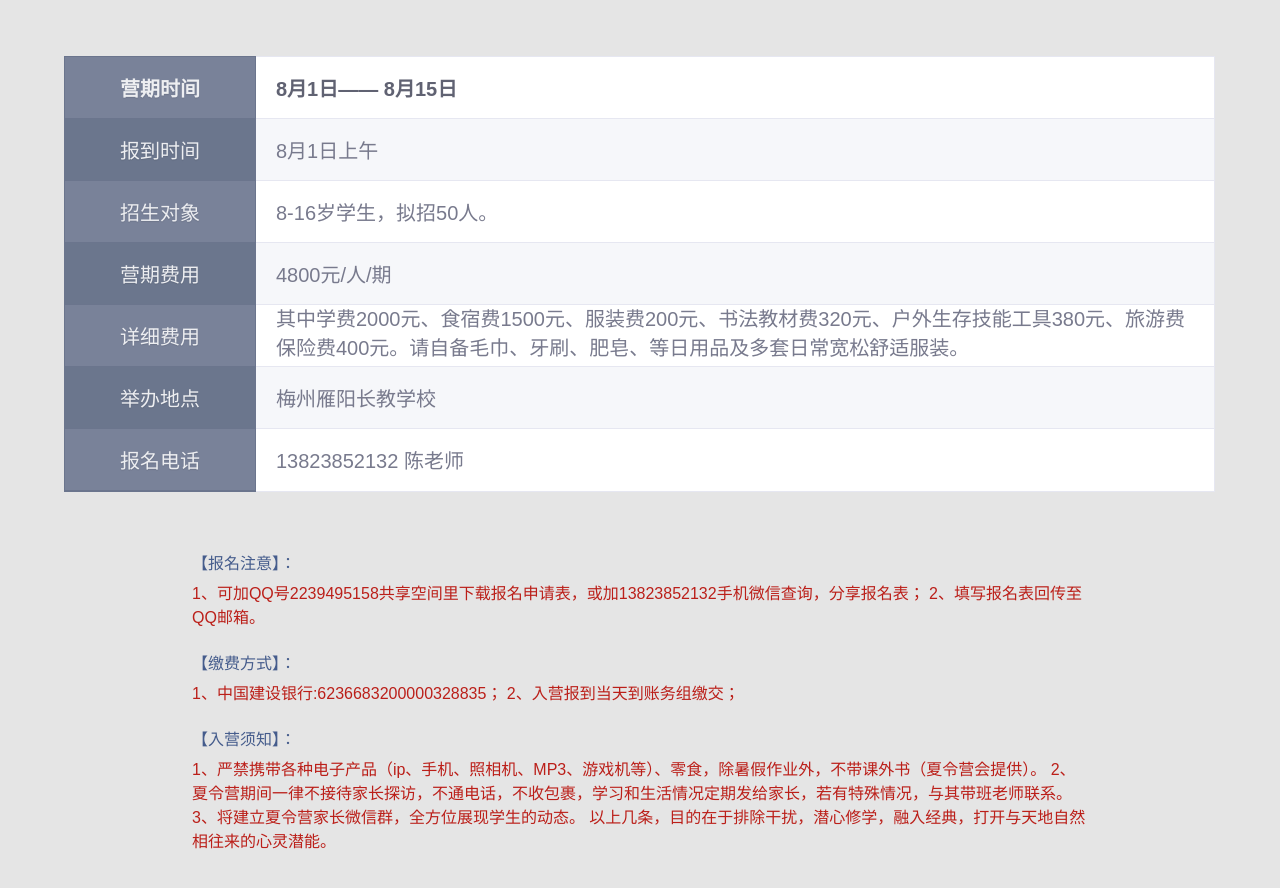
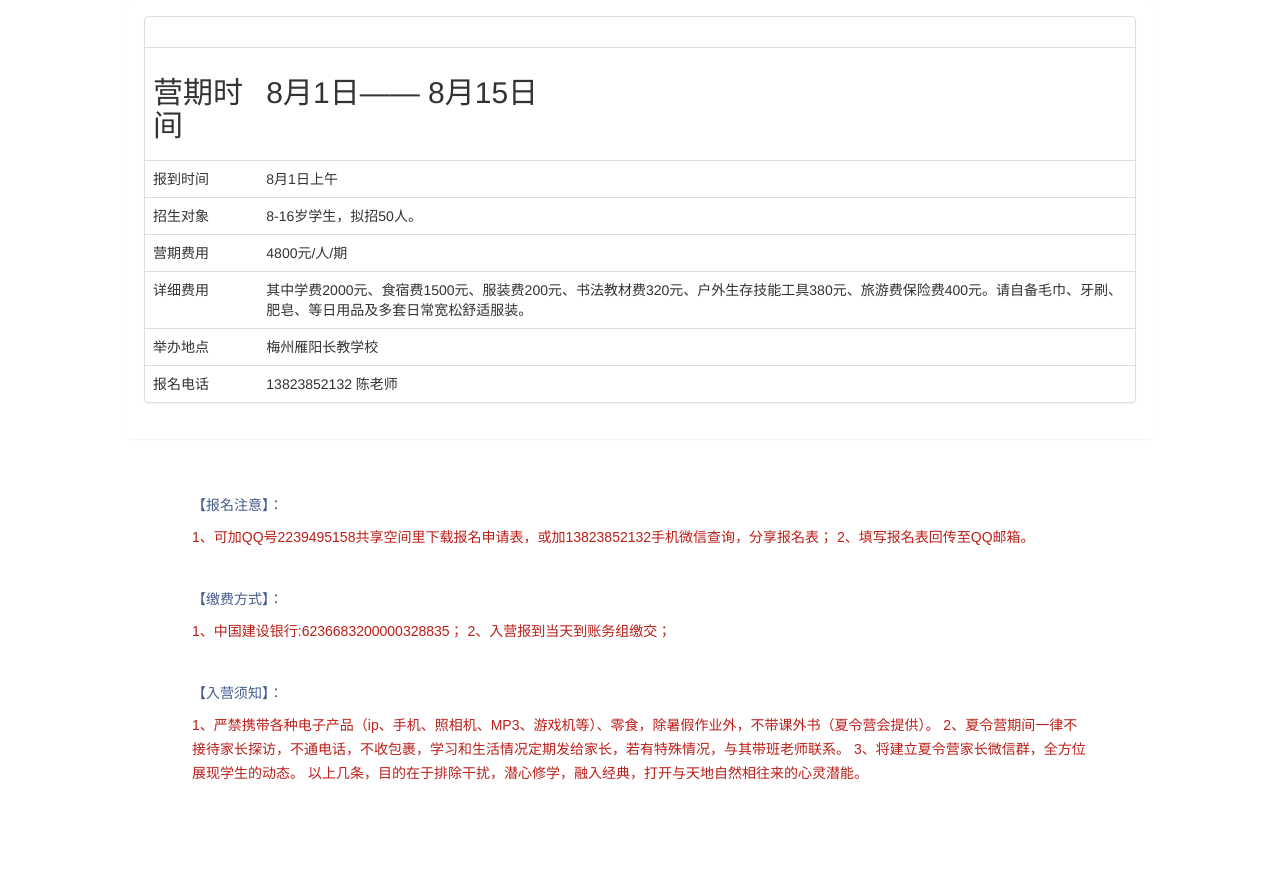
Before and after one commit to woshidag/xialingying, a plain HTML site: page pay.html in a window 1280 px wide. After the commit the page ends 851 px from the top, so only its background shows below. Drawn offline with Linux system fonts and the light colour scheme; a web font is replaced by a local one.

Commit message:
修改表格对ie支持

```diff
--- a/pay.html
+++ b/pay.html
@@ -13,47 +13,56 @@
 <!-- 主要样式 -->
 <link rel="stylesheet" type="text/css" href="css/biaog.css">
 
+<link href="css/bootstrap.min.css" media="all" rel="stylesheet">
+<link href="css/font-awesome.min.css" media="all" rel="stylesheet">
+
 </head>
 <body>
 
-<section id="cd-table">
-	<header class="cd-table-column">
-		<h2>营期时间</h2>
-		<ul>
-
-			<li>报到时间</li>
-			<li>招生对象</li>
-			<li>营期费用</li>
-			<li>详细费用</li>
-			<li>举办地点</li>
-			<li>报名电话</li>
-		</ul>
-	</header>
-
-	<div class="cd-table-container">
-		<div class="cd-table-wrapper">
-
-			<div class="cd-table-column">
-				<h2>8月1日—— 8月15日</h2>
-				<ul>
-					<li>8月1日上午</li>
-					<li>8-16岁学生，拟招50人。</li>
-					<li>4800元/人/期 </li>
-					<li style="  padding: 0 1em;">其中学费2000元、食宿费1500元、服装费200元、书法教材费320元、户外生存技能工具380元、旅游费保险费400元。请自备毛巾、牙刷、肥皂、等日用品及多套日常宽松舒适服装。 </li>
-					<li>梅州雁阳长教学校</li>
-					<li>13823852132 陈老师 </li>
-				</ul>
-			</div> <!-- cd-table-column -->
-
-
-
-
-
-		</div> <!-- cd-table-wrapper -->
-	</div> <!-- cd-table-container -->
-
-	<em class="cd-scroll-right"></em>
-</section> <!-- cd-table -->
+		<div class="panel timeline-content" style="  width: 80%;
+  margin: 0 auto;">
+			<div class="panel-body">
+				<div class="bs-example" data-example-id="table-within-panel">
+			    <div class="panel panel-default">
+			      <!-- Default panel contents -->
+			      <div class="panel-body"></div>
+			      <!-- Table -->
+			      <table class="table">
+			        <tbody>
+			          <tr>
+			            <td><h2>营期时间</h2></td>
+			            <td><h2>8月1日—— 8月15日</h2></td>
+			          </tr>
+			          <tr>
+			            <td>报到时间</td>
+			            <td>8月1日上午</td>
+			          </tr>
+			          <tr>
+			            <td>招生对象</td>
+			            <td>8-16岁学生，拟招50人。</td>
+			          </tr>
+			          <tr>
+			            <td>营期费用</td>
+			            <td>4800元/人/期</td>
+			          </tr>
+			          <tr>
+			            <td>详细费用</td>
+			            <td>其中学费2000元、食宿费1500元、服装费200元、书法教材费320元、户外生存技能工具380元、旅游费保险费400元。请自备毛巾、牙刷、肥皂、等日用品及多套日常宽松舒适服装。</td>
+			          </tr>
+			          <tr>
+			            <td>举办地点</td>
+			            <td>梅州雁阳长教学校</td>
+			          </tr>
+			          <tr>
+			            <td>报名电话</td>
+			            <td>13823852132 陈老师</td>
+			          </tr>
+			        </tbody>
+			      </table>
+			    </div>
+			  </div>
+			</div>
+		</div>
 
 <div class="notice1">
 	<em>【报名注意】：</em><br><p>
@@ -70,8 +79,5 @@
 以上几条，目的在于排除干扰，潜心修学，融入经典，打开与天地自然相往来的心灵潜能。
 </p>
 </div>
-<script type="text/javascript" src="js/jquery-1.10.2.min.js"></script>
-<script type="text/javascript" src="js/script.js"></script>
-
 
 </body></html>
```
